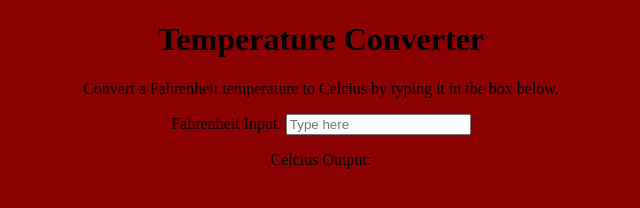
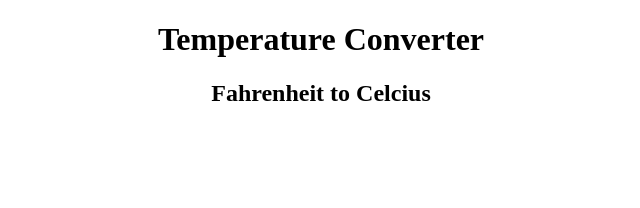
Before and after one commit to earharted/pamp0009.github.io, a plain HTML site: page lib2024/qa/assignment4.html in a window 1280 px wide. Shown: the whole page, without its empty margins (319-959 px from the left). Drawn offline with Linux system fonts and the light colour scheme.

Commit message:
11:20 12/04/23

```diff
--- a/lib2024/qa/assignment4.html
+++ b/lib2024/qa/assignment4.html
@@ -7,24 +7,20 @@
 		<link rel="stylesheet" href="thermostyle.css">
 		<link rel="icon" href="">
 			<style>
-				html {background-color: darkred;}
+				.body {
+					  background-image: linear-gradient(to right, red, blue);
+					}
 			</style>
 	</head>
-<body>
-	<h1 class="titles">Temperature Converter</h1>
-	<p class="text">Convert a Fahrenheit temperature to Celcius by typing it in the box below.</p>
-	<p class="text">
- 	 <label class="text">Fahrenheit Input:</label>
- 	 <input id="inputFahrenheit" type="number" placeholder="Type here" oninput="temperatureConverter(this.value)" onchange="temperatureConverter(this.value)">
-	</p>
-	<p class="text">Celcius Output: <span id="outputCelcius"></span></p>
+	<body>
+		<!-- needs button, error message, thermometer image -->
+		<h1 class="title">Temperature Converter</h1>
+		<h2 class="title">Fahrenheit to Celcius</h2>
 
-<script>
-	function temperatureConverter(valNum) {
- 	valNum = parseFloat(valNum);
- 	document.getElementById("outputCelcius").innerHTML=(valNum-32)/1.8;
-	}
-</script>
+	<script>
+		<!-- (x°F − 32) × 5/9 = y°C -->
+		<!-- use w3schools -->
 
-</body>
+	</script>
+	</body>
 </html>
--- a/lib2024/qa/thermostyle.css
+++ b/lib2024/qa/thermostyle.css
@@ -1,4 +1,4 @@
-.titles {
+.title {
 	text-align: center;
 }
 
@@ -7,9 +7,5 @@
 }
 
 .body {
-	background-image: ;
+	background-image: linear-gradient(to right, red, blue);
 }
-
-.html {
-	background-color: blueviolet;
-}
```
